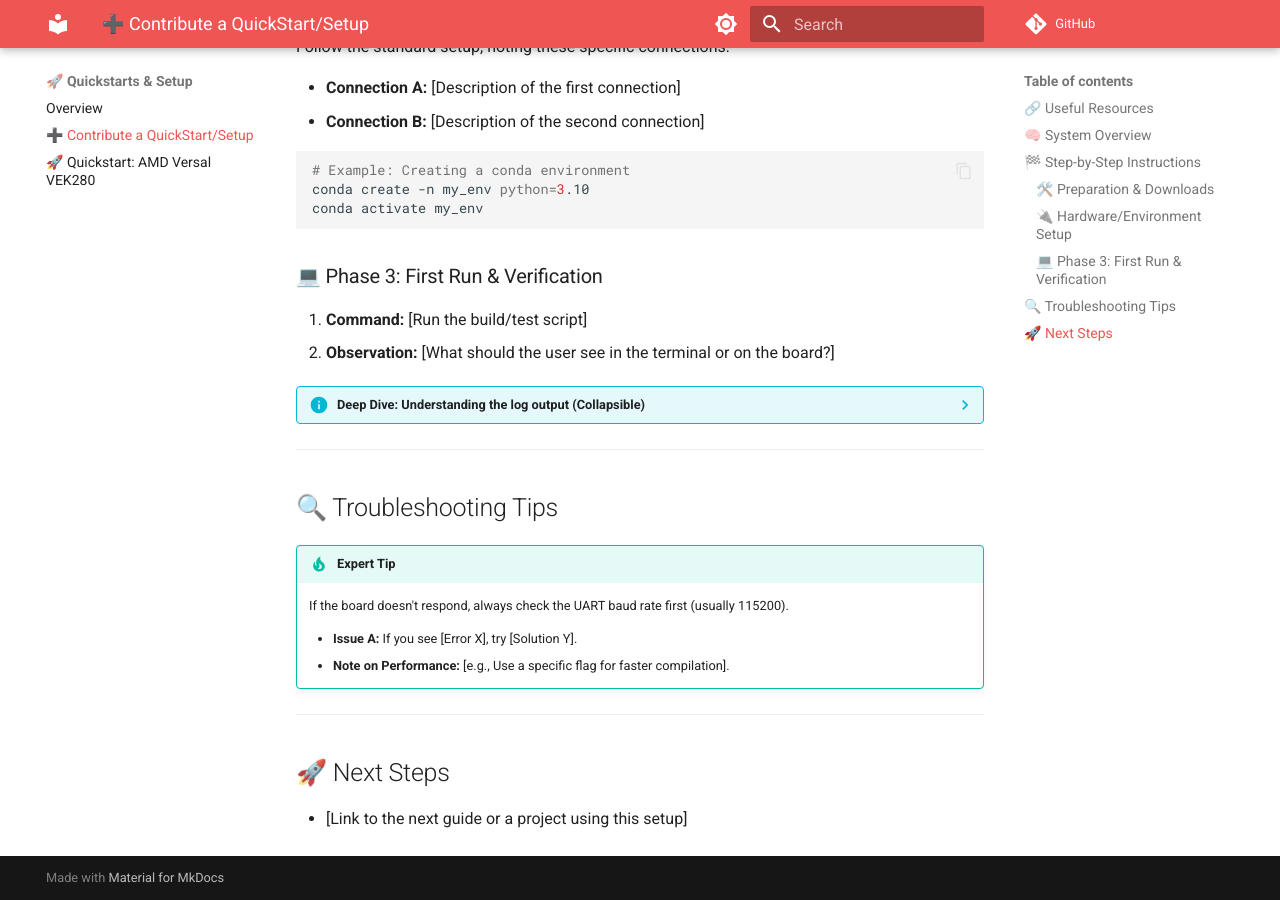
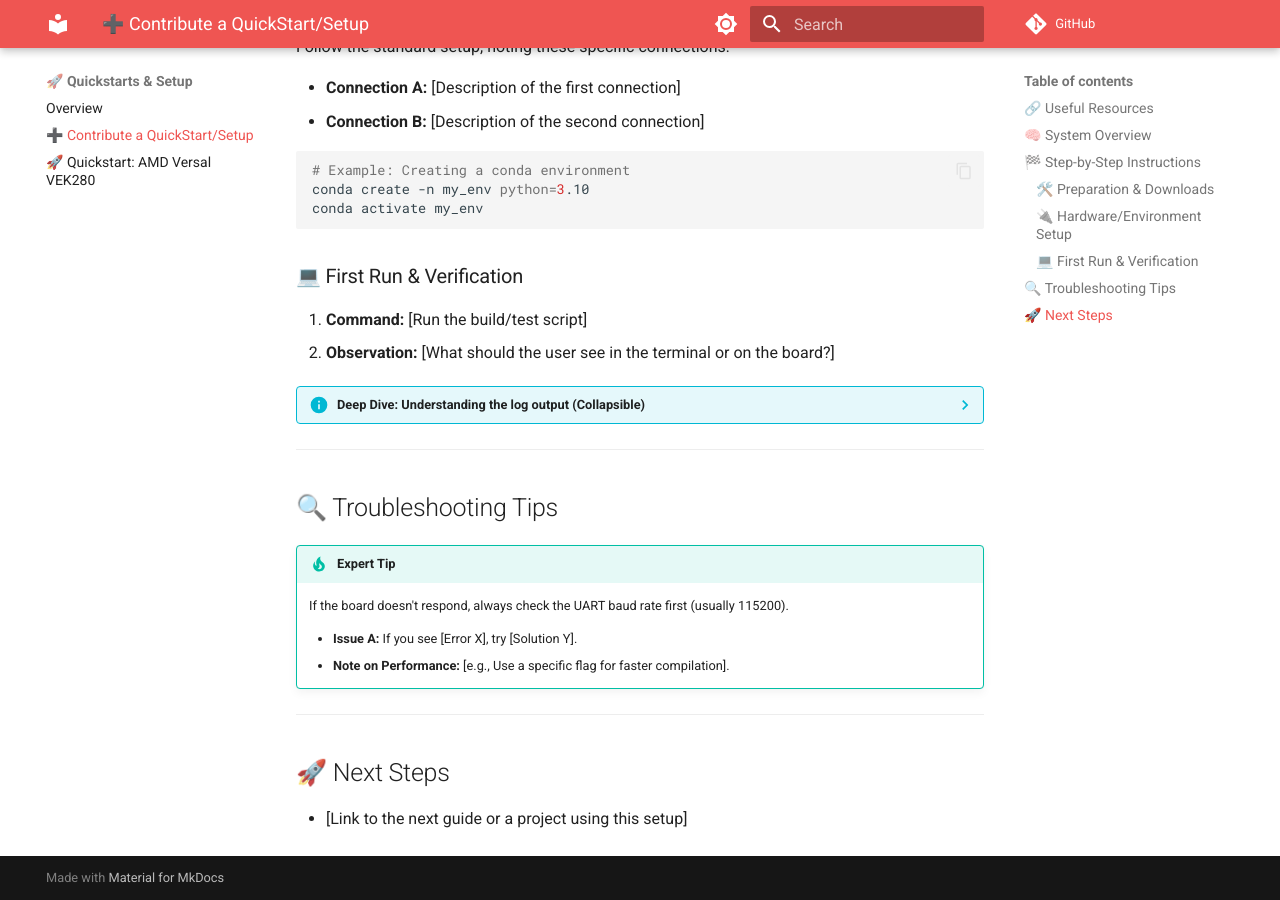
Before and after one commit to Toulouse-Embedded-Accel/HEAT, an MkDocs documentation site: the page built from docs/quickstarts/template.md, in a window 1280 px wide and 900 px high, scrolled down 980 px. Built offline with MkDocs 1.6.1 and Material for MkDocs 9.7.7, drawn with Linux system fonts in a browser that asks for light colours; comment, search, counter and statistics services are not loaded.

Commit message:
Refactor section header for clarity in quickstart template

````diff
--- a/docs/quickstarts/template.md
+++ b/docs/quickstarts/template.md
@@ -37,7 +37,7 @@ conda create -n my_env python=3.10
 conda activate my_env
 ```
 
-### 💻 Phase 3: First Run & Verification
+### 💻 First Run & Verification
 
 1.  **Command:** [Run the build/test script]
 2.  **Observation:** [What should the user see in the terminal or on the board?]
````
